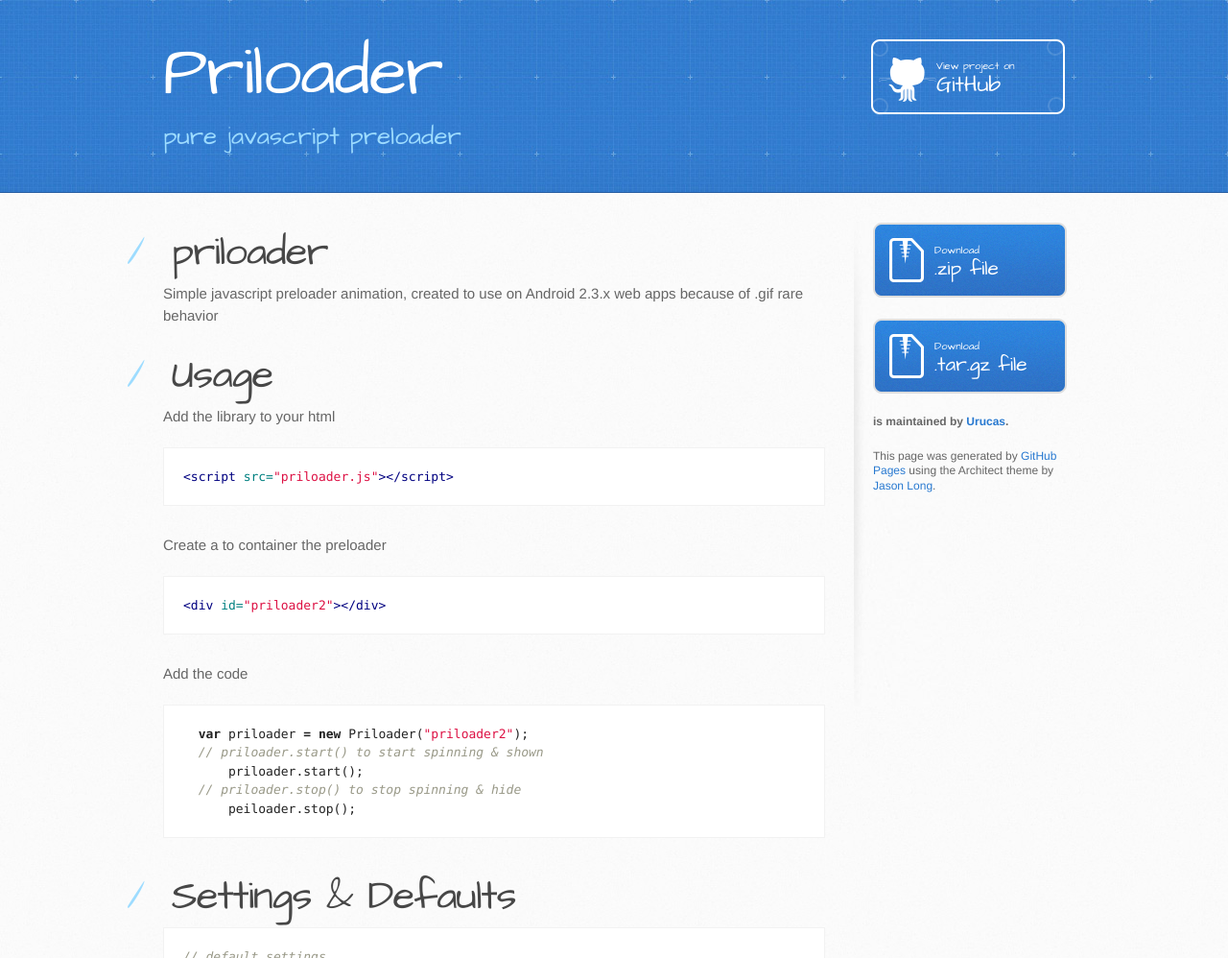
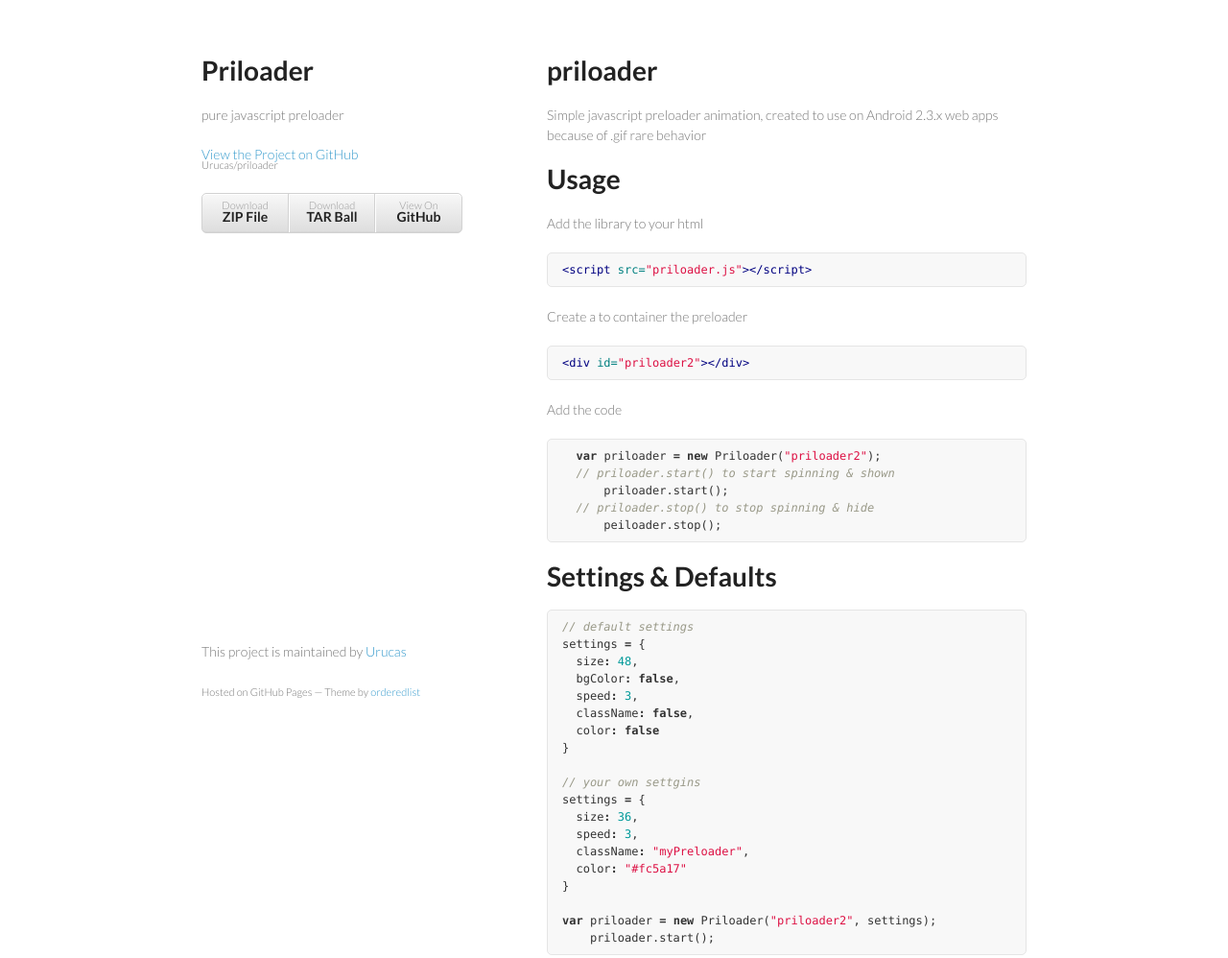
Before and after one commit to Urucas/priloader, a plain HTML site: page index.html in a window 1280 px wide. Shown: the top 998 px of the page at 96% size. Drawn offline with Linux system fonts and the light colour scheme.

Commit message:
Create gh-pages branch via GitHub

```diff
--- a/index.html
+++ b/index.html
@@ -1,34 +1,34 @@
-<!DOCTYPE html>
+<!doctype html>
 <html>
   <head>
-    <meta charset='utf-8'>
+    <meta charset="utf-8">
     <meta http-equiv="X-UA-Compatible" content="chrome=1">
-    <meta name="viewport" content="width=device-width, initial-scale=1, maximum-scale=1">
-    <link href='https://fonts.googleapis.com/css?family=Architects+Daughter' rel='stylesheet' type='text/css'>
-    <link rel="stylesheet" type="text/css" href="stylesheets/stylesheet.css" media="screen" />
-    <link rel="stylesheet" type="text/css" href="stylesheets/pygment_trac.css" media="screen" />
-    <link rel="stylesheet" type="text/css" href="stylesheets/print.css" media="print" />
+    <title>Priloader by Urucas</title>
 
+    <link rel="stylesheet" href="stylesheets/styles.css">
+    <link rel="stylesheet" href="stylesheets/pygment_trac.css">
+    <meta name="viewport" content="width=device-width, initial-scale=1, user-scalable=no">
     <!--[if lt IE 9]>
     <script src="//html5shiv.googlecode.com/svn/trunk/html5.js"></script>
     <![endif]-->
+  </head>
+  <body>
+    <div class="wrapper">
+      <header>
+        <h1>Priloader</h1>
+        <p>pure javascript preloader</p>
 
-    <title>Priloader by Urucas</title>
-  </head>
+        <p class="view"><a href="https://github.com/Urucas/priloader">View the Project on GitHub <small>Urucas/priloader</small></a></p>
 
-  <body>
-    <header>
-      <div class="inner">
-        <h1>Priloader</h1>
-        <h2>pure javascript preloader</h2>
-        <a href="https://github.com/Urucas/priloader" class="button"><small>View project on</small>GitHub</a>
-      </div>
-    </header>
 
-    <div id="content-wrapper">
-      <div class="inner clearfix">
-        <section id="main-content">
-          <h1>
+        <ul>
+          <li><a href="https://github.com/Urucas/priloader/zipball/master">Download <strong>ZIP File</strong></a></li>
+          <li><a href="https://github.com/Urucas/priloader/tarball/master">Download <strong>TAR Ball</strong></a></li>
+          <li><a href="https://github.com/Urucas/priloader">View On <strong>GitHub</strong></a></li>
+        </ul>
+      </header>
+      <section>
+        <h1>
 <a name="priloader" class="anchor" href="#priloader"><span class="octicon octicon-link"></span></a>priloader</h1>
 
 <p>Simple javascript preloader animation, created to use on Android 2.3.x web apps because of .gif rare behavior</p>
@@ -91,25 +91,13 @@
 <li>
 <code>color</code>: hex color for the spinner(webview must be support canvas)</li>
 </ul>
-        </section>
-
-        <aside id="sidebar">
-          <a href="https://github.com/Urucas/priloader/zipball/master" class="button">
-            <small>Download</small>
-            .zip file
-          </a>
-          <a href="https://github.com/Urucas/priloader/tarball/master" class="button">
-            <small>Download</small>
-            .tar.gz file
-          </a>
-
-          <p class="repo-owner"><a href="https://github.com/Urucas/priloader"></a> is maintained by <a href="https://github.com/Urucas">Urucas</a>.</p>
-
-          <p>This page was generated by <a href="https://pages.github.com">GitHub Pages</a> using the Architect theme by <a href="https://twitter.com/jasonlong">Jason Long</a>.</p>
-        </aside>
-      </div>
+      </section>
+      <footer>
+        <p>This project is maintained by <a href="https://github.com/Urucas">Urucas</a></p>
+        <p><small>Hosted on GitHub Pages &mdash; Theme by <a href="https://github.com/orderedlist">orderedlist</a></small></p>
+      </footer>
     </div>
-
+    <script src="javascripts/scale.fix.js"></script>
 
   </body>
 </html>
--- /dev/null
+++ b/javascripts/scale.fix.js
@@ -0,0 +1,17 @@
+var metas = document.getElementsByTagName('meta');
+var i;
+if (navigator.userAgent.match(/iPhone/i)) {
+  for (i=0; i<metas.length; i++) {
+    if (metas[i].name == "viewport") {
+      metas[i].content = "width=device-width, minimum-scale=1.0, maximum-scale=1.0";
+    }
+  }
+  document.addEventListener("gesturestart", gestureStart, false);
+}
+function gestureStart() {
+  for (i=0; i<metas.length; i++) {
+    if (metas[i].name == "viewport") {
+      metas[i].content = "width=device-width, minimum-scale=0.25, maximum-scale=1.6";
+    }
+  }
+}
--- /dev/null
+++ b/stylesheets/styles.css
@@ -0,0 +1,255 @@
+@import url(https://fonts.googleapis.com/css?family=Lato:300italic,700italic,300,700);
+
+body {
+  padding:50px;
+  font:14px/1.5 Lato, "Helvetica Neue", Helvetica, Arial, sans-serif;
+  color:#777;
+  font-weight:300;
+}
+
+h1, h2, h3, h4, h5, h6 {
+  color:#222;
+  margin:0 0 20px;
+}
+
+p, ul, ol, table, pre, dl {
+  margin:0 0 20px;
+}
+
+h1, h2, h3 {
+  line-height:1.1;
+}
+
+h1 {
+  font-size:28px;
+}
+
+h2 {
+  color:#393939;
+}
+
+h3, h4, h5, h6 {
+  color:#494949;
+}
+
+a {
+  color:#39c;
+  font-weight:400;
+  text-decoration:none;
+}
+
+a small {
+  font-size:11px;
+  color:#777;
+  margin-top:-0.6em;
+  display:block;
+}
+
+.wrapper {
+  width:860px;
+  margin:0 auto;
+}
+
+blockquote {
+  border-left:1px solid #e5e5e5;
+  margin:0;
+  padding:0 0 0 20px;
+  font-style:italic;
+}
+
+code, pre {
+  font-family:Monaco, Bitstream Vera Sans Mono, Lucida Console, Terminal;
+  color:#333;
+  font-size:12px;
+}
+
+pre {
+  padding:8px 15px;
+  background: #f8f8f8;
+  border-radius:5px;
+  border:1px solid #e5e5e5;
+  overflow-x: auto;
+}
+
+table {
+  width:100%;
+  border-collapse:collapse;
+}
+
+th, td {
+  text-align:left;
+  padding:5px 10px;
+  border-bottom:1px solid #e5e5e5;
+}
+
+dt {
+  color:#444;
+  font-weight:700;
+}
+
+th {
+  color:#444;
+}
+
+img {
+  max-width:100%;
+}
+
+header {
+  width:270px;
+  float:left;
+  position:fixed;
+}
+
+header ul {
+  list-style:none;
+  height:40px;
+
+  padding:0;
+
+  background: #eee;
+  background: -moz-linear-gradient(top, #f8f8f8 0%, #dddddd 100%);
+  background: -webkit-gradient(linear, left top, left bottom, color-stop(0%,#f8f8f8), color-stop(100%,#dddddd));
+  background: -webkit-linear-gradient(top, #f8f8f8 0%,#dddddd 100%);
+  background: -o-linear-gradient(top, #f8f8f8 0%,#dddddd 100%);
+  background: -ms-linear-gradient(top, #f8f8f8 0%,#dddddd 100%);
+  background: linear-gradient(top, #f8f8f8 0%,#dddddd 100%);
+
+  border-radius:5px;
+  border:1px solid #d2d2d2;
+  box-shadow:inset #fff 0 1px 0, inset rgba(0,0,0,0.03) 0 -1px 0;
+  width:270px;
+}
+
+header li {
+  width:89px;
+  float:left;
+  border-right:1px solid #d2d2d2;
+  height:40px;
+}
+
+header ul a {
+  line-height:1;
+  font-size:11px;
+  color:#999;
+  display:block;
+  text-align:center;
+  padding-top:6px;
+  height:40px;
+}
+
+strong {
+  color:#222;
+  font-weight:700;
+}
+
+header ul li + li {
+  width:88px;
+  border-left:1px solid #fff;
+}
+
+header ul li + li + li {
+  border-right:none;
+  width:89px;
+}
+
+header ul a strong {
+  font-size:14px;
+  display:block;
+  color:#222;
+}
+
+section {
+  width:500px;
+  float:right;
+  padding-bottom:50px;
+}
+
+small {
+  font-size:11px;
+}
+
+hr {
+  border:0;
+  background:#e5e5e5;
+  height:1px;
+  margin:0 0 20px;
+}
+
+footer {
+  width:270px;
+  float:left;
+  position:fixed;
+  bottom:50px;
+}
+
+@media print, screen and (max-width: 960px) {
+
+  div.wrapper {
+    width:auto;
+    margin:0;
+  }
+
+  header, section, footer {
+    float:none;
+    position:static;
+    width:auto;
+  }
+
+  header {
+    padding-right:320px;
+  }
+
+  section {
+    border:1px solid #e5e5e5;
+    border-width:1px 0;
+    padding:20px 0;
+    margin:0 0 20px;
+  }
+
+  header a small {
+    display:inline;
+  }
+
+  header ul {
+    position:absolute;
+    right:50px;
+    top:52px;
+  }
+}
+
+@media print, screen and (max-width: 720px) {
+  body {
+    word-wrap:break-word;
+  }
+
+  header {
+    padding:0;
+  }
+
+  header ul, header p.view {
+    position:static;
+  }
+
+  pre, code {
+    word-wrap:normal;
+  }
+}
+
+@media print, screen and (max-width: 480px) {
+  body {
+    padding:15px;
+  }
+
+  header ul {
+    display:none;
+  }
+}
+
+@media print {
+  body {
+    padding:0.4in;
+    font-size:12pt;
+    color:#444;
+  }
+}
```
